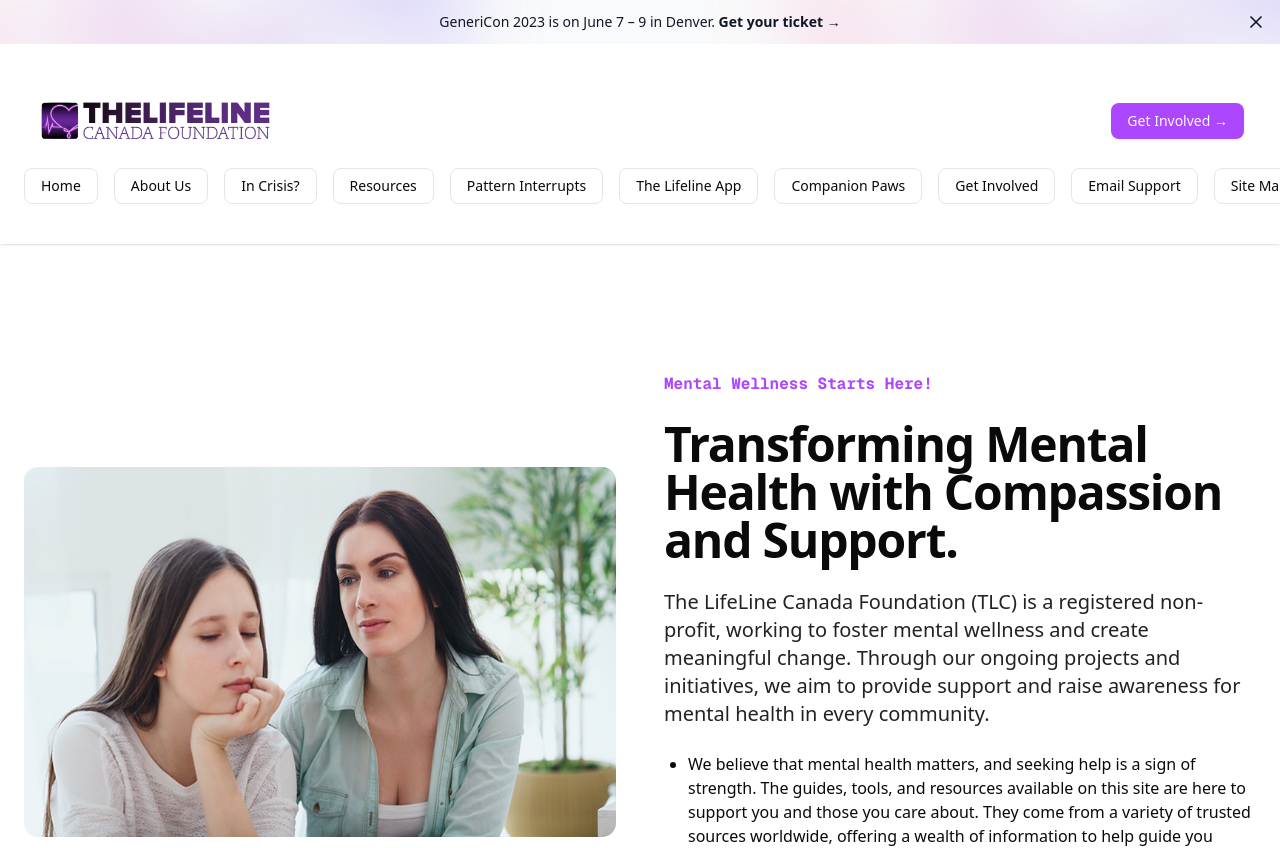
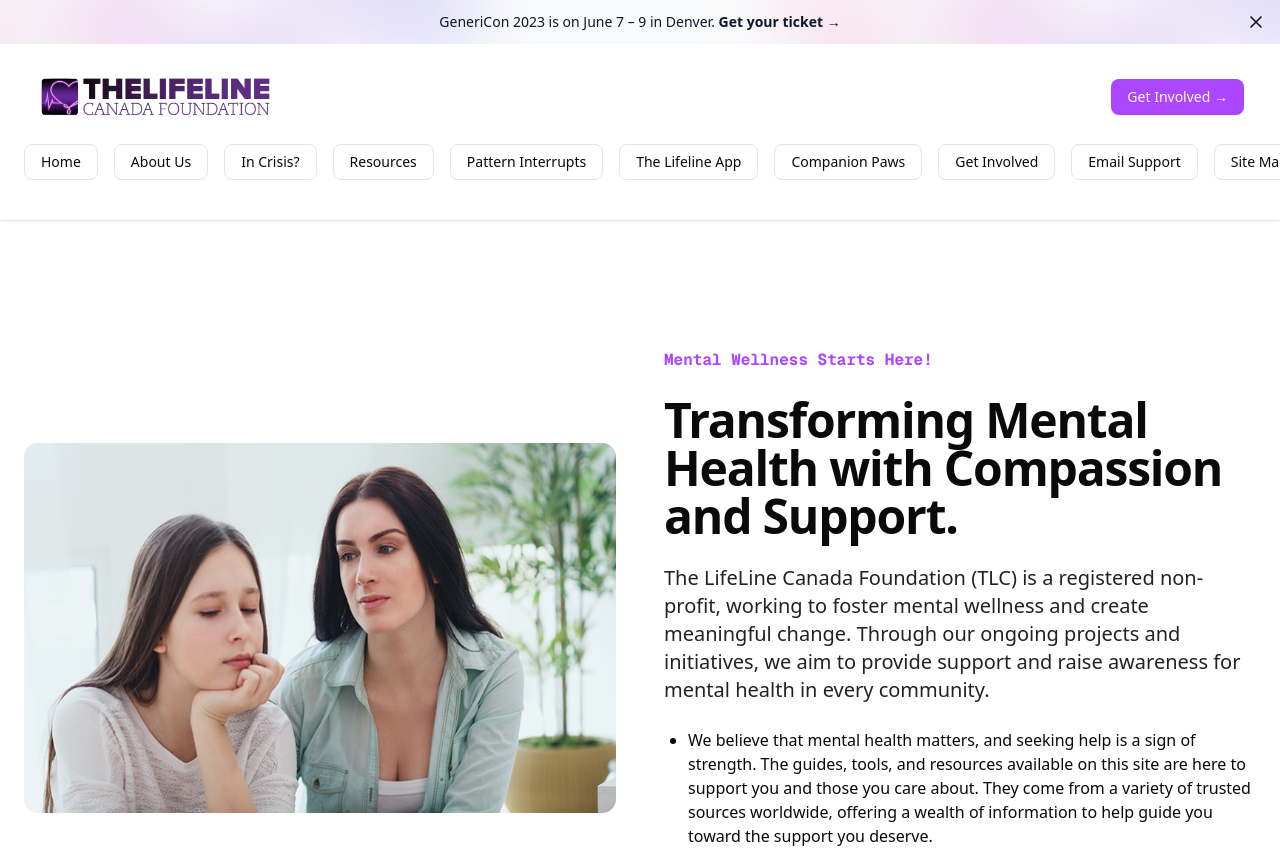
Before and after one commit to Justin-Bento/the-lifeline-canada-foundation, a Next.js app: page / in a window 1280 px wide. Shown: the top 848 px of the page. Built offline with nearby package versions, Linux system fonts and the light colour scheme.

Commit message:
Added spacing to the header when the banner is no longer visible.

```diff
--- a/src/components/NavigationTop.tsx
+++ b/src/components/NavigationTop.tsx
@@ -78,7 +78,11 @@ export default function NavigationTop() {
         )}
 
         {/* Main Navigation */}
-        <CardContent className="flex items-center justify-between container mx-auto pt-6 lg:px-9">
+        <CardContent
+          className={`flex items-center justify-between container mx-auto lg:px-9 ${
+            isBannerVisible ? "pt-0" : "pt-8"
+          }`}
+        >
           <div className="flex items-center gap-4">
             <Button
               size="icon"
```
